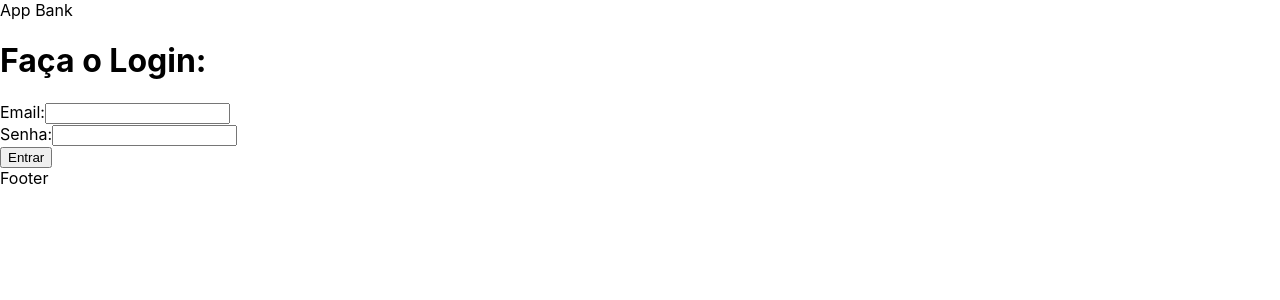
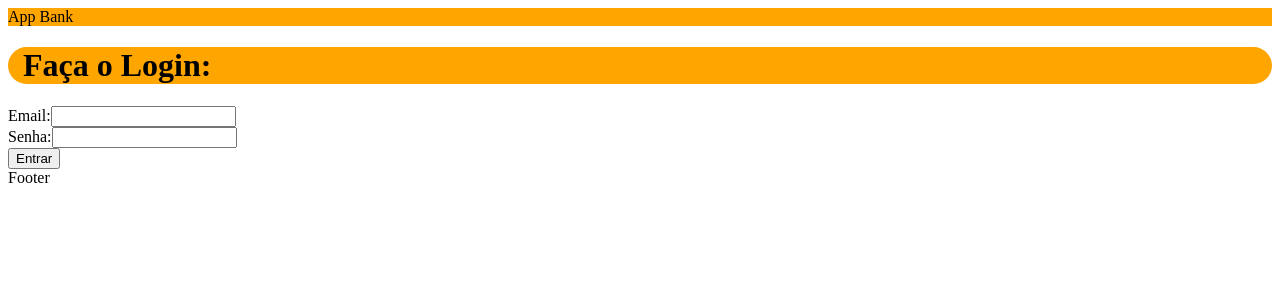
Before and after one commit to gabrielmatuk/ts-study, a React (Create React App) app in the folder 02-React/ts-react/: page / in a window 1280 px wide. Shown: the top 300 px of the page. Built offline with nearby package versions, Linux system fonts and the light colour scheme.

Commit message:
feat(css): css and styledcomponents

```diff
--- a/02-React/ts-react/package.json
+++ b/02-React/ts-react/package.json
@@ -13,6 +13,7 @@
     "react": "^18.2.0",
     "react-dom": "^18.2.0",
     "react-scripts": "5.0.1",
+    "styled-components": "^5.3.6",
     "typescript": "^4.9.3",
     "web-vitals": "^2.1.4"
   },
@@ -39,5 +40,8 @@
       "last 1 firefox version",
       "last 1 safari version"
     ]
+  },
+  "devDependencies": {
+    "@types/styled-components": "^5.1.26"
   }
 }
--- a/02-React/ts-react/src/App.css
+++ /dev/null
@@ -1,38 +0,0 @@
-.App {
-  text-align: center;
-}
-
-.App-logo {
-  height: 40vmin;
-  pointer-events: none;
-}
-
-@media (prefers-reduced-motion: no-preference) {
-  .App-logo {
-    animation: App-logo-spin infinite 20s linear;
-  }
-}
-
-.App-header {
-  background-color: #282c34;
-  min-height: 100vh;
-  display: flex;
-  flex-direction: column;
-  align-items: center;
-  justify-content: center;
-  font-size: calc(10px + 2vmin);
-  color: white;
-}
-
-.App-link {
-  color: #61dafb;
-}
-
-@keyframes App-logo-spin {
-  from {
-    transform: rotate(0deg);
-  }
-  to {
-    transform: rotate(360deg);
-  }
-}
--- a/02-React/ts-react/src/App.tsx
+++ b/02-React/ts-react/src/App.tsx
@@ -1,12 +1,21 @@
-import Button from './components/Button';
-import Inputs from './components/Inputs';
+import {Button} from './components/Button';
+import {Inputs} from './components/Inputs';
 import { Layout } from './components/Layout';
+import styled from 'styled-components'
+
+const Box = styled.div`
+  background-color: orange;
+  border-radius: 25px;
+  padding-left: 15px;
+`
 
 function App() {
   return (
     <>
     <Layout>
+      <Box>
       <h1>Faça o Login:</h1>
+      </Box>
       <Inputs id='emailInput' label='Email:' htmlFor='emailInput'></Inputs>
       <Inputs id='passwordInpput' label='Senha:' htmlFor='passwordInpput' type='password'></Inputs>
       <Button />
--- /dev/null
+++ b/02-React/ts-react/src/components/Header/Header.css
@@ -0,0 +1,3 @@
+.header {
+    background-color: orange;
+}
--- a/02-React/ts-react/src/components/Header.tsx
+++ b/02-React/ts-react/src/components/Header/Header.tsx
@@ -1,6 +1,8 @@
+import './Header.css'
+
 export const Header = () => {
   return (
-    <div>
+    <div className='header'>
        App Bank
     </div>
   )
--- a/02-React/ts-react/src/components/Layout.tsx
+++ b/02-React/ts-react/src/components/Layout.tsx
@@ -1,5 +1,5 @@
 import {Footer} from "./Footer"
-import {Header} from "./Header"
+import {Header} from "./Header/Header"
 
 export const Layout = ({children} : any) => {
   return (
--- a/02-React/ts-react/src/index.css
+++ /dev/null
@@ -1,13 +0,0 @@
-body {
-  margin: 0;
-  font-family: -apple-system, BlinkMacSystemFont, 'Segoe UI', 'Roboto', 'Oxygen',
-    'Ubuntu', 'Cantarell', 'Fira Sans', 'Droid Sans', 'Helvetica Neue',
-    sans-serif;
-  -webkit-font-smoothing: antialiased;
-  -moz-osx-font-smoothing: grayscale;
-}
-
-code {
-  font-family: source-code-pro, Menlo, Monaco, Consolas, 'Courier New',
-    monospace;
-}
--- a/02-React/ts-react/src/index.tsx
+++ b/02-React/ts-react/src/index.tsx
@@ -1,6 +1,5 @@
 import React from 'react';
 import ReactDOM from 'react-dom/client';
-import './index.css';
 import App from './App';
 import reportWebVitals from './reportWebVitals';
 
```
Also changed, not shown: 1 other file (tests, documents, lock files or other folders).
